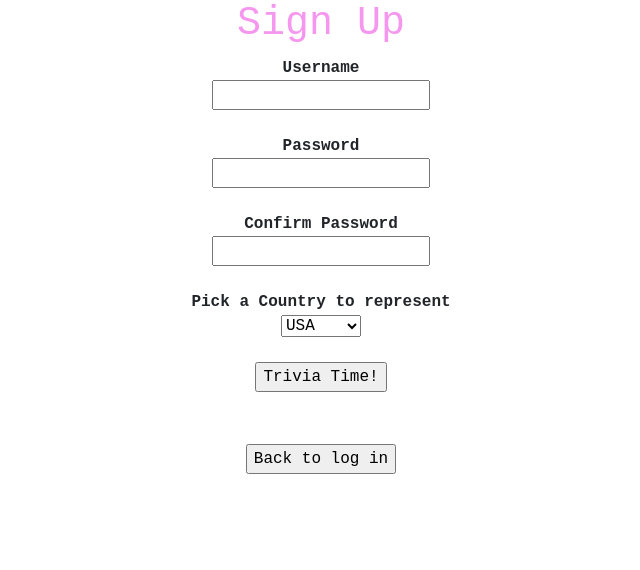
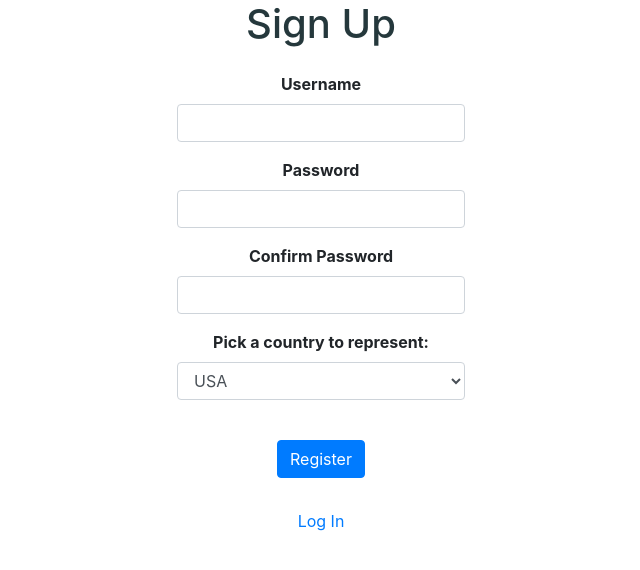
Before and after one commit to jlin00/softdev-p01, a Flask app: page /signup in a window 1280 px wide. Shown: the top 570 px of the page, without its empty margins (319-959 px from the left). Run offline with Flask 2, Linux system fonts and the light colour scheme; some libraries are stand-ins or nearby versions.

Commit message:
jackieL: added bootstrap to signup page

```diff
--- a/doc/devlog.txt
+++ b/doc/devlog.txt
@@ -55,3 +55,6 @@ fixed signup function to include flashed messages
 
 jackieL  -- 2019-11-19 17:26
 extended base files
+
+jackieL -- 2019-11-19 17:58
+added bootstrap to signup page
--- a/templates/_base.html
+++ b/templates/_base.html
@@ -5,6 +5,7 @@
 		<link rel="stylesheet" href="https://maxcdn.bootstrapcdn.com/bootstrap/4.3.1/css/bootstrap.min.css">
 	</head>
 	<body>
+		<div class="cotainer">
 			<center>
 				<font face = "courier new">
 					{% set msgs = get_flashed_messages(with_categories=true) %}
@@ -18,5 +19,6 @@
 					<h1>HELP I NEED CONTENT</h1>
 				{% endblock %}
 			</center>
+		</div>
 	</body>
 </html>
--- a/templates/signup.html
+++ b/templates/signup.html
@@ -1,31 +1,37 @@
 {% extends "_base.html" %}
 
 {% block body %}
-<font face = "courier new">
-  <h1> <font color ="#F597EF"> Sign Up </font> </h1>
-  <form action = "/signupcheck" method="POST">
-    <b> Username  </b> <br>
-    <input type = "text" name = "username" value={{username}}>
-    <br><br>
-    <b> Password </b> <br>
-    <input type = "password" name = "password" value={{password}}>
-    <br><br>
-    <b> Confirm Password </b> <br>
-    <input type = "password" name = "confirmation" value={{confirm}}>
-    <br><br>
-    <b> Pick a Country to represent </b> <br>
-    <select name="flag" value={{flag}}>
-      <option value="USA">USA</option>
-      <option value="Mexico">Mexico</option>
-      <option value="Canada">Canada</option>
-      <option value="China">China</option>
-      </select>
-    <br><br>
-    <input type = "submit" name = "sub1" value = "Trivia Time!">
-  </form>
-  <br><br>
-  <form>
-    <input type = "button" onclick= "location.href='/';" value = "Back to log in">
-  </form>
-</font>
+  <h1> <font color ="#25383C"> Sign Up </font> </h1>
+
+  <div class="w-25 p-3">
+    <form action="/signupcheck" method="POST">
+      <div class="form-group">
+        <label for="username" class="font-weight-bold">Username </label>
+        <input name="username" type="text" class="form-control" id="username">
+      </div>
+      <div class="form-group">
+        <label for="password" class="font-weight-bold">Password</label>
+        <input name="password" type="password" class="form-control" id="password">
+      </div>
+      <div class="form-group">
+        <label for="confirm" class="font-weight-bold">Confirm Password</label>
+        <input name="confirmation" type="password" class="form-control" id="confirm">
+      </div>
+      <div class="form-group">
+        <label for="flag" class="font-weight-bold">Pick a country to represent: </label>
+        <select name="flag" class="form-control" id="flag">
+          <option>USA</option>
+          <option>Mexico</option>
+          <option>Canada</option>
+          <option>China</option>
+        </select>
+      </div>
+      <br>
+      <button type="submit" class="btn btn-primary">Register</button>
+    </form>
+    <br>
+    <form>
+      <input class="btn btn-link" type="button" onclick= "location.href='/';" value = "Log In">
+    </form>
+  </div>
 {% endblock %}
```
Also changed, not shown: trivia.db. Lines whose indentation alone changed are shown as unchanged.
